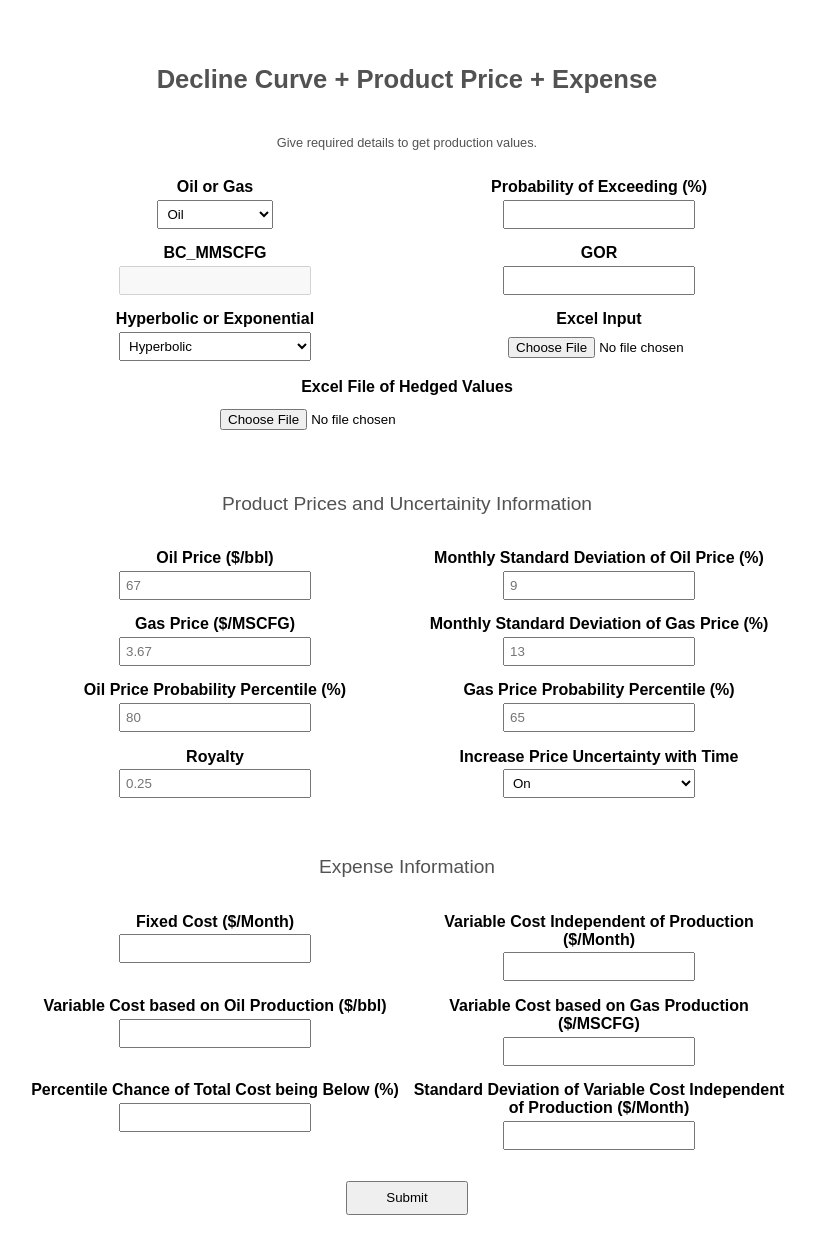
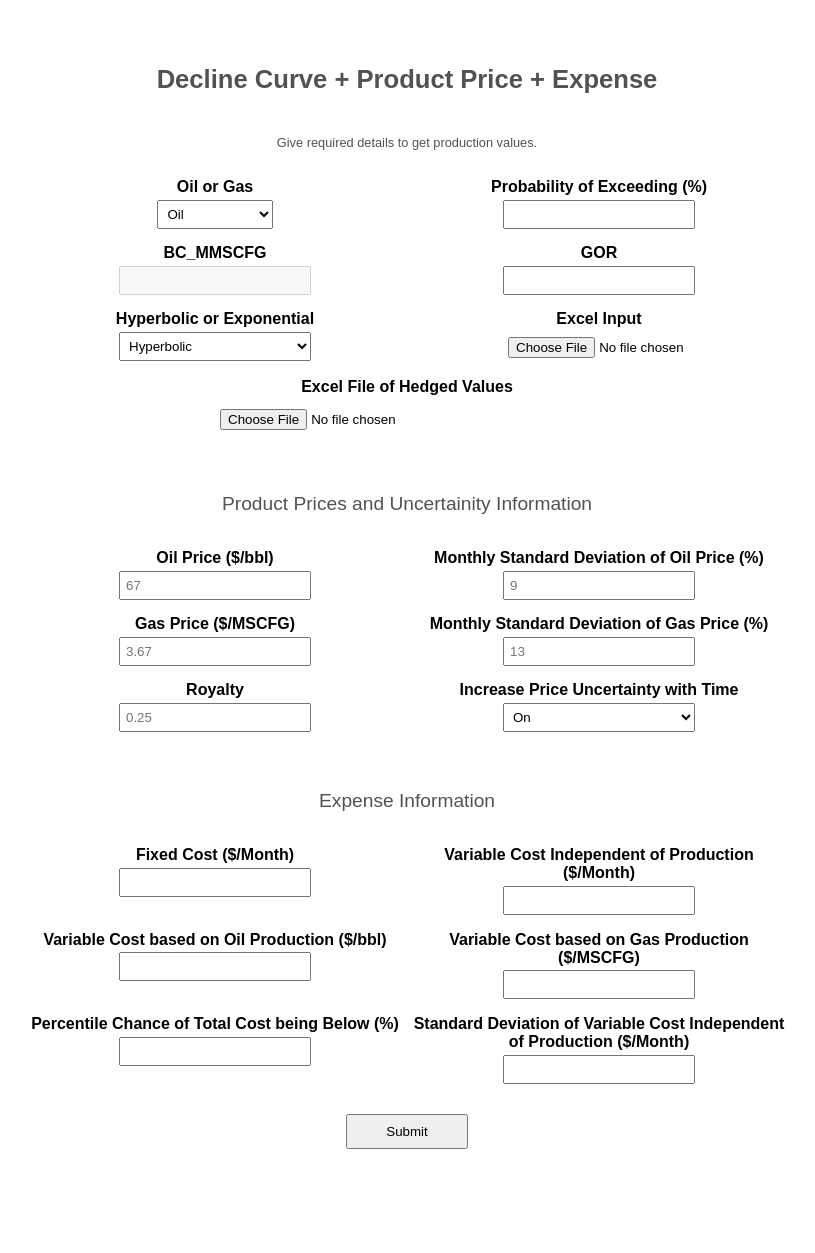
Before and after one commit to AghoriDeveloper/OilGasCertaintyWeb, a Django app: page /obj-abc/ in a window 1280 px wide. Shown: the part 81-1334 px from the top of the page, without its empty margins (233-1048 px from the left). After the commit the page ends 1230 px from the top, so only its background shows below. Run offline with Django 3.2, Linux system fonts and the light colour scheme.

Commit message:
Oil Percentile and Gas Percentile are removed from Object ABC

```diff
--- a/src/ObjectABC/models.py
+++ b/src/ObjectABC/models.py
@@ -14,8 +14,6 @@ class ObjABCModel(models.Model):
     oilSD = models.FloatField(default=1.0, blank=False, null=False)
     gasPrice = models.FloatField(default=1.0, blank=False, null=False)
     gasSD = models.FloatField(default=1.0, blank=False, null=False)
-    oilPerc = models.FloatField(default=1.0, blank=False, null=False)
-    gasPerc = models.FloatField(default=1.0, blank=False, null=False)
 
     royalty = models.FloatField(blank=False, null=False)
     priceUC = models.CharField(max_length=125, blank=False, null=False)
--- a/src/ObjectABC/templates/ObjectABC/index.html
+++ b/src/ObjectABC/templates/ObjectABC/index.html
@@ -132,24 +132,6 @@
 
                     <div class="division-block">
                         <div class="form-group" style="flex: 0.5; padding-top: 2%;">
-                            <label for="id_oilPerc" class="col-sm-3 control-label" style="font-weight: bold;">Oil Price Probability Percentile (%)</label>
-                            <div class="col-sm-6" style="padding-top: 1%;">
-                                <input type="number" name="oilPerc" id="id_oilPerc" class="form-control" placeholder="80" min="0" max="100" step=".01" class="form-input-number" required />
-                            </div>
-                            <div class="col-sm-3"></div>
-                        </div>
-
-                        <div class="form-group" style="flex: 0.5; padding-top: 2%;">
-                            <label for="id_gasPerc" class="col-sm-3 control-label" style="font-weight: bold;">Gas Price Probability Percentile (%)</label>
-                            <div class="col-sm-6" style="padding-top: 1%;">
-                                <input type="number" name="gasPerc" id="id_gasPerc" class="form-control" placeholder="65" min="0" max="100" step=".01" class="form-input-number" required />
-                            </div>
-                            <div class="col-sm-3"></div>
-                        </div>
-                    </div>
-
-                    <div class="division-block">
-                        <div class="form-group" style="flex: 0.5; padding-top: 2%;">
                             <label for="id_royalty" class="col-sm-3 control-label" style="font-weight: bold;">Royalty</label>
                             <div class="col-sm-6" style="padding-top: 1%;">
                                 <input type="number" name="royalty" id="id_royalty" class="form-control" placeholder="0.25" min="0" max="1" step=".0001" class="form-input-number" required />
@@ -242,11 +224,11 @@
         var type = document.getElementById("id_product");
         console.log(type);
         if (type.value == "gas") {
-            document.getElementById("id_scf_bo").disabled = true;
+            document.getElementById("id_gor").disabled = true;
             document.getElementById("id_bc_mmscfg").disabled = false;
         }
         else {
-            document.getElementById("id_scf_bo").disabled = false;
+            document.getElementById("id_gor").disabled = false;
             document.getElementById("id_bc_mmscfg").disabled = true;
         }
     }
--- a/src/ObjectABC/views.py
+++ b/src/ObjectABC/views.py
@@ -12,7 +12,7 @@ def index(request):
             import_file_path1 = request.FILES['excelInput']
             import_file_path2 = request.FILES['hedgedFileInput']
 
-            response = setObjecABCValues(objabc['product'].value(), objabc['threshold'].value(), objabc['bc_mmscfg'].value(), objabc['gor'].value(), objabc['curveType'].value(), objabc['oilPrice'].value(), objabc['oilSD'].value(), objabc['gasPrice'].value(), objabc['gasSD'].value(), objabc['oilPerc'].value(), objabc['gasPerc'].value(), objabc['royalty'].value(), objabc['priceUC'].value(), objabc['fixedCost'].value(), objabc['indProdCost'].value(), objabc['oilProdCost'].value(), objabc['gasProdCost'].value(), objabc['costBelowPerc'].value(), objabc['indProdSD'].value(), import_file_path1, import_file_path2)
+            response = setObjecABCValues(objabc['product'].value(), objabc['threshold'].value(), objabc['bc_mmscfg'].value(), objabc['gor'].value(), objabc['curveType'].value(), objabc['oilPrice'].value(), objabc['oilSD'].value(), objabc['gasPrice'].value(), objabc['gasSD'].value(), objabc['royalty'].value(), objabc['priceUC'].value(), objabc['fixedCost'].value(), objabc['indProdCost'].value(), objabc['oilProdCost'].value(), objabc['gasProdCost'].value(), objabc['costBelowPerc'].value(), objabc['indProdSD'].value(), import_file_path1, import_file_path2)
             return response
             objabc.save()
 
```
Also changed, not shown: src/ObjectABC/processing.py (+3 -5 lines), src/Register/views.py (+0 -39 lines).
